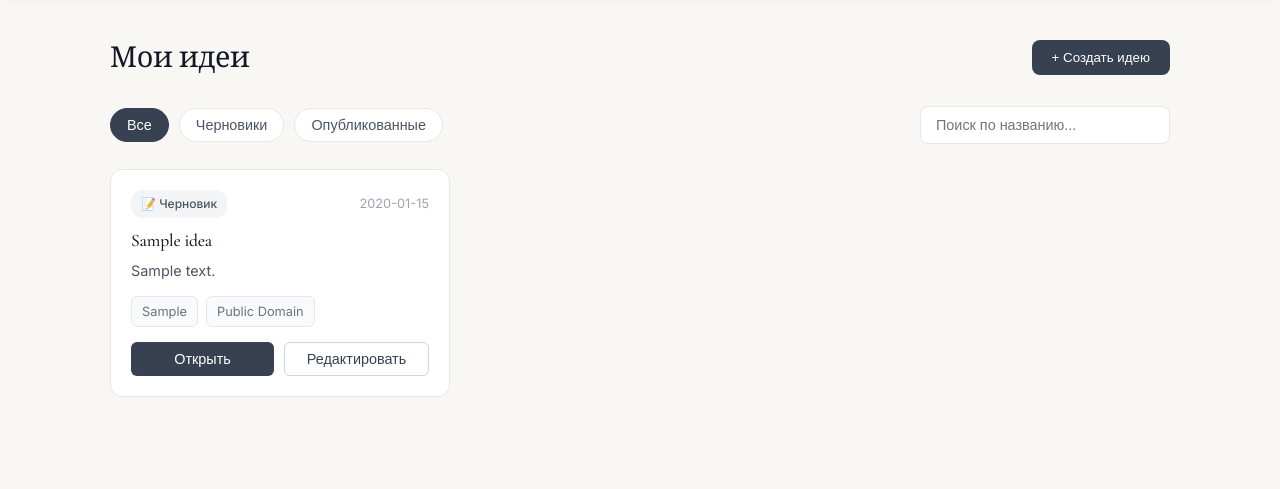
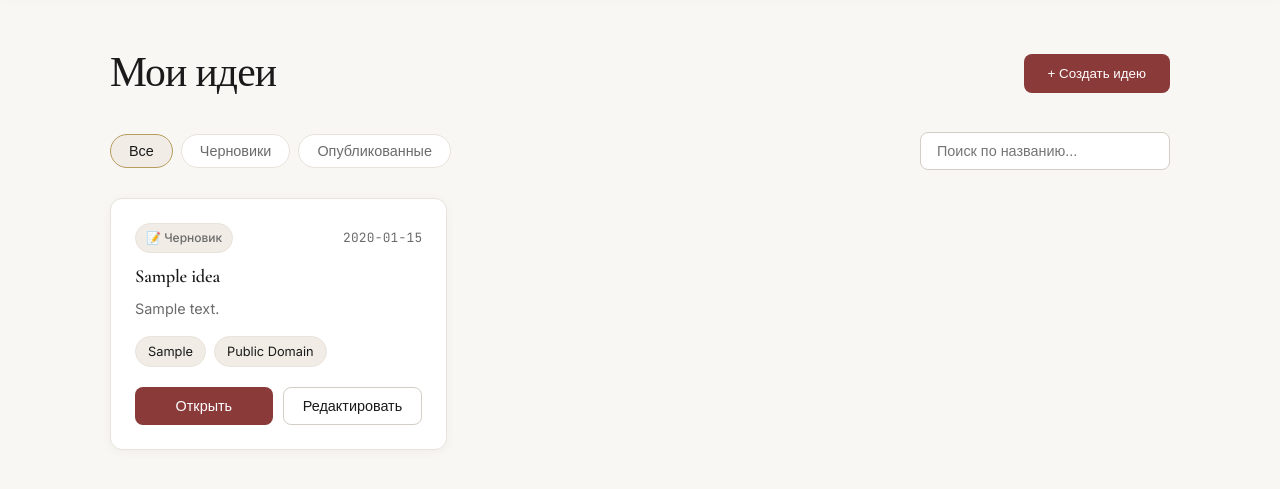
Before and after one commit to viktorialesnyh/FundOfIdeas2, a Flask app: page /ideas in a window 1280 px wide. Shown: the part 72-561 px from the top of the page. Run offline with Flask 3, Linux system fonts and the light colour scheme; the visitor is signed in with stand-in values (Sample User, id 1); tables that the repository leaves empty hold one stand-in row (values such as "Sample post").

Commit message:
изменен idea.css

```diff
--- a/static/css/ideas.css
+++ b/static/css/ideas.css
@@ -1,74 +1,67 @@
-/* === СТРАНИЦА МОИ ИДЕИ === */
-.ideas-main { max-width: 1100px; margin: 40px auto; padding: 0 20px; }
+/* === МОИ ИДЕИ - Journal Craft === */
+.ideas-main { max-width: 1100px; margin: 48px auto; padding: 0 20px; }
+.ideas-header { display: flex; justify-content: space-between; align-items: center; margin-bottom: 32px; }
+.ideas-header h1 {
+  font-size: 2.6rem; color: var(--text-ink); margin: 0; font-family: 'Cormorant Garamond', serif;
+  font-weight: 500; letter-spacing: -0.02em;
+}
+.btn-create {
+  background: var(--accent-binding); color: white; border: none; padding: 12px 24px;
+  border-radius: var(--radius-sm); font-weight: 500; cursor: pointer; transition: var(--transition-base);
+}
+.btn-create:hover { background: var(--accent-binding-hover); transform: translateY(-1px); box-shadow: 0 4px 12px rgba(139, 58, 58, 0.25); }
 
-.ideas-header {
-    display: flex; justify-content: space-between; align-items: center; margin-bottom: 30px;
+.ideas-controls { display: flex; justify-content: space-between; align-items: center; margin-bottom: 28px; flex-wrap: wrap; gap: 16px; }
+.filters { display: flex; gap: 8px; }
+.filter-btn {
+  background: var(--bg-white); border: 1px solid var(--border-paper); padding: 8px 18px;
+  border-radius: 24px; cursor: pointer; font-size: 0.9rem; color: var(--text-pencil); transition: var(--transition-base);
+  font-weight: 500;
 }
-.ideas-header h1 { font-size: 1.8rem; color: #111827; margin: 0; }
-
-.btn-create {
-    background: #374151; color: white; border: none; padding: 10px 20px;
-    border-radius: 8px; font-weight: 500; cursor: pointer; transition: 0.2s;
-}
-.btn-create:hover { background: #1f2937; }
-
-.ideas-controls {
-    display: flex; justify-content: space-between; align-items: center;
-    margin-bottom: 25px; flex-wrap: wrap; gap: 15px;
-}
-
-.filters { display: flex; gap: 10px; }
-.filter-btn {
-    background: white; border: 1px solid #e5e7eb; padding: 8px 16px;
-    border-radius: 20px; cursor: pointer; font-size: 0.9rem; color: #4b5563; transition: 0.2s;
-}
-.filter-btn.active, .filter-btn:hover {
-    background: #374151; color: white; border-color: #374151;
-}
+.filter-btn.active, .filter-btn:hover { background: var(--bg-edge); color: var(--text-ink); border-color: var(--accent-foil); }
 
 .search-box input {
-    padding: 10px 15px; border: 1px solid #e5e7eb; border-radius: 8px;
-    width: 250px; outline: none; font-size: 0.9rem;
+  padding: 10px 16px; border: 1.5px solid var(--border-dark); border-radius: var(--radius-sm);
+  width: 250px; outline: none; font-size: 0.9rem; background: var(--bg-white); transition: var(--transition-base);
 }
-.search-box input:focus { border-color: #374151; }
+.search-box input:focus { border-color: var(--accent-binding); box-shadow: 0 0 0 3px rgba(139, 58, 58, 0.08); }
 
-/* Сетка карточек */
-.ideas-grid {
-    display: grid; grid-template-columns: repeat(auto-fill, minmax(300px, 1fr)); gap: 20px;
+.ideas-grid { display: grid; grid-template-columns: repeat(auto-fill, minmax(320px, 1fr)); gap: 24px; }
+.idea-card {
+  background: var(--bg-white); border: 1px solid var(--border-paper); border-radius: var(--radius-md);
+  padding: 24px; transition: var(--transition-base); display: flex; flex-direction: column;
+  box-shadow: var(--shadow-card); position: relative;
 }
-
-.idea-card {
-    background: white; border: 1px solid #e5e7eb; border-radius: 12px;
-    padding: 20px; transition: transform 0.2s, box-shadow 0.2s; display: flex; flex-direction: column;
+.idea-card::after {
+  content: ''; position: absolute; top: 16px; right: 16px; width: 4px; height: 24px;
+  background: var(--accent-foil); border-radius: 2px; opacity: 0; transition: opacity 0.2s;
 }
-.idea-card:hover { transform: translateY(-4px); box-shadow: 0 8px 20px rgba(0,0,0,0.06); }
+.idea-card:hover { transform: translateY(-4px); box-shadow: var(--shadow-medium); border-color: var(--border-dark); }
+.idea-card:hover::after { opacity: 1; }
 
 .card-header { display: flex; justify-content: space-between; align-items: center; margin-bottom: 12px; }
-.date { font-size: 0.8rem; color: #9ca3af; }
+.date { font-size: 0.8rem; color: var(--text-pencil); font-family: 'JetBrains Mono', monospace; letter-spacing: 0.02em; }
+.badge { font-size: 0.75rem; padding: 4px 10px; border-radius: 20px; font-weight: 500; border: 1px solid transparent; }
+.badge.published { background: rgba(6, 95, 70, 0.08); color: #065f46; border-color: rgba(6, 95, 70, 0.2); }
+.badge.draft { background: var(--bg-edge); color: var(--text-pencil); border-color: var(--border-paper); }
 
-.badge {
-    font-size: 0.75rem; padding: 4px 10px; border-radius: 12px; font-weight: 500;
+.idea-card h3 { font-size: 1.15rem; margin: 0 0 8px 0; color: var(--text-ink); font-weight: 600; line-height: 1.3; }
+.idea-card p { font-size: 0.9rem; color: var(--text-pencil); line-height: 1.6; margin-bottom: 16px; flex-grow: 1; }
+
+.card-tags { display: flex; flex-wrap: wrap; gap: 8px; margin-bottom: 20px; }
+.card-tags span {
+  background: var(--bg-edge); border: 1px solid var(--border-paper); padding: 4px 12px;
+  border-radius: 20px; font-size: 0.8rem; color: var(--text-ink); transition: var(--transition-base);
 }
-.badge.published { background: #d1fae5; color: #065f46; }
-.badge.draft { background: #f3f4f6; color: #4b5563; }
-
-.idea-card h3 { font-size: 1.1rem; margin: 0 0 8px 0; color: #111827; }
-.idea-card p { font-size: 0.9rem; color: #4b5563; line-height: 1.5; margin-bottom: 15px; flex-grow: 1; }
-
-.card-tags { display: flex; flex-wrap: wrap; gap: 8px; margin-bottom: 15px; }
-.card-tags span {
-    background: #f9fafb; border: 1px solid #e5e7eb; padding: 4px 10px;
-    border-radius: 6px; font-size: 0.8rem; color: #6b7280;
-}
+.card-tags span:hover { border-color: var(--accent-foil); background: var(--bg-white); }
 
 .card-actions { display: flex; gap: 10px; margin-top: auto; }
 .action-btn {
-    flex: 1; padding: 8px; border: none; border-radius: 6px; cursor: pointer; font-size: 0.9rem; font-weight: 500;
+  flex: 1; padding: 10px; border: none; border-radius: var(--radius-sm); cursor: pointer;
+  font-size: 0.9rem; font-weight: 500; transition: var(--transition-base);
 }
-.action-btn { background: #374151; color: white; }
-.action-btn:hover { background: #1f2937; }
-.action-btn.outline { background: white; border: 1px solid #d1d5db; color: #374151; }
-.action-btn.outline:hover { background: #f9fafb; }
-
-/* Скрытие карточек при фильтрации */
+.action-btn { background: var(--accent-binding); color: white; }
+.action-btn:hover { background: var(--accent-binding-hover); transform: translateY(-1px); }
+.action-btn.outline { background: transparent; border: 1.5px solid var(--border-dark); color: var(--text-ink); }
+.action-btn.outline:hover { background: var(--bg-edge); border-color: var(--accent-foil); }
 .idea-card.hidden { display: none; }
```
